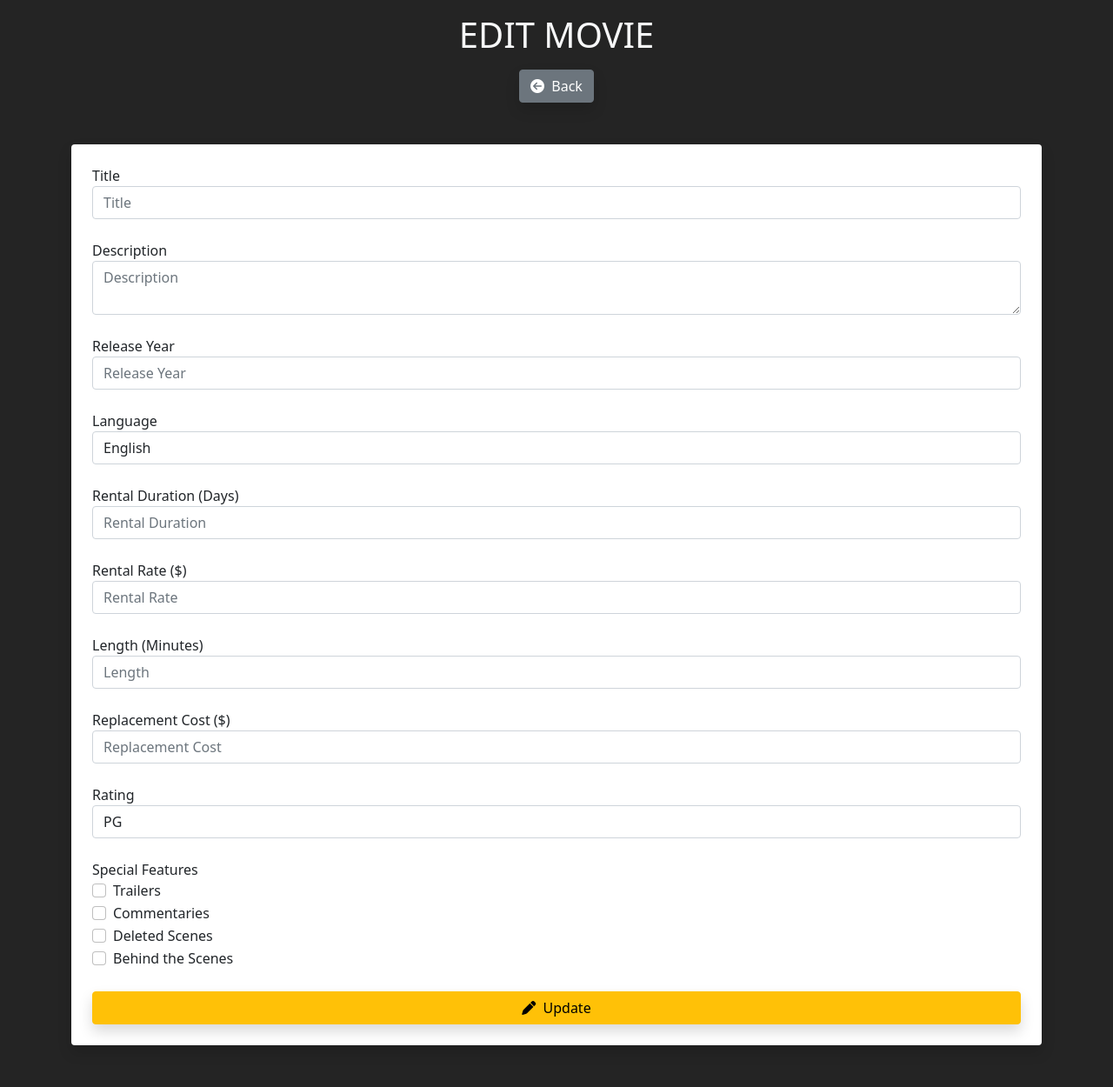
After one commit to auliiaasr/Praktikum11, a PHP site: page /edit.php?id=1 in a window 1280 px wide. The commit adds this page. Shown: the whole page at 87% size. Run offline with PHP 8.4, Linux system fonts and the light colour scheme; data that the repository does not hold is empty; some libraries are stand-ins or nearby versions.

Commit message:
add edit & update view

```diff
--- a/connect.php
+++ b/connect.php
@@ -1,5 +1,5 @@
 <?php
-$server = false;
+$server = true;
 
 if ($server) {
     // SERVER //
--- a/delete.php
+++ b/delete.php
@@ -6,7 +6,7 @@ require_once 'connect.php';
 $id = $_GET['id'];
 
 // query delete
-$query = mysqli_query($conn, "DELETE FROM film WHERE id=$id");
+$query = mysqli_query($conn, "DELETE FROM film WHERE film_id=$id");
 
 // Redirect to index
 header("Location:index.php");
--- /dev/null
+++ b/edit.php
@@ -0,0 +1,223 @@
+<?php
+// require connect database
+require_once 'connect.php';
+
+// edit page
+// query fetch by id
+$id = $_GET['id'];
+$query = mysqli_query($conn, "SELECT * FROM film WHERE film_id=$id");
+// fetch as associative
+$data = mysqli_fetch_object($query);
+
+// alert
+$alert = null;
+$errorTitle = $errorDescription = $errorReleaseYear = $errorLanguageId = $errorRentalDuration = null;
+$errorRentalRate = $errorLength = $errorReplacementCost = $errorRating = $errorSpecialFeatures = null;
+
+// update db
+if (isset($_POST['update'])) {
+    $id = $_POST['id'];
+    $title = $_POST['title'];
+    $description = $_POST['description'];
+    $release_year = $_POST['release_year'];
+    $language_id = $_POST['language_id'];
+    $rental_duration = $_POST['rental_duration'];
+    $rental_rate = $_POST['rental_rate'];
+    $length = $_POST['length'];
+    $replacement_cost = $_POST['replacement_cost'];
+    $rating = $_POST['rating'];
+    $special_features = $_POST['special_features'];
+
+    // validation
+    if (empty($title)) {
+        $alert = "failed";
+        $errorTitle = "*Title cannot be empty!";
+    }
+    if (empty($description)) {
+        $alert = "failed";
+        $errorDescription = "*Description cannot be empty!";
+    }
+    if (empty($release_year)) {
+        $alert = "failed";
+        $errorReleaseYear = "*Release Year cannot be empty!";
+    }
+    if (empty($language_id)) {
+        $alert = "failed";
+        $errorLanguageId = "*Language cannot be empty!";
+    }
+    if (empty($rental_duration)) {
+        $alert = "failed";
+        $errorRentalDuration = "*Rental Duration cannot be empty!";
+    }
+    if (empty($rental_rate)) {
+        $alert = "failed";
+        $errorRentalRate = "*Rental Rate cannot be empty!";
+    }
+    if (empty($length)) {
+        $alert = "failed";
+        $errorLength = "*Length cannot be empty!";
+    }
+    if (empty($replacement_cost)) {
+        $alert = "failed";
+        $errorReplacementCost = "*Replacement Cost cannot be empty!";
+    }
+    if (empty($rating)) {
+        $alert = "failed";
+        $errorRating = "*Rating cannot be empty!";
+    }
+    if (empty($special_features)) {
+        $alert = "failed";
+        $errorSpecialFeatures = "*Special Features cannot be empty!";
+    }
+
+    // change format
+    $release_year = date('Y', strtotime("01-01-" . $release_year));
+    $special_features = implode(",", $special_features);
+
+    // if not empty
+    if (
+        !empty($title) && !empty($description) && !empty($release_year)
+        && !empty($language_id) && !empty($rental_duration) && !empty($rental_rate)
+        && !empty($length) && !empty($replacement_cost)
+        && !empty($rating) && !empty($special_features)
+    ) {
+        // query update
+        $query = mysqli_query($conn, "UPDATE film SET title='$title', description='$description',
+            release_year='$release_year', language_id='$language_id', rental_duration='$rental_duration',
+            rental_rate='$rental_rate', length='$length', replacement_cost'$replacement_cost',
+            rating='$rating', special_features='$special_features' WHERE film_id=$id");
+
+        // change alert
+        $alert = "success";
+    }
+}
+?>
+<!DOCTYPE html>
+<html lang="en">
+
+<head>
+    <meta charset="UTF-8" />
+    <meta http-equiv="X-UA-Compatible" content="IE=edge" />
+    <meta name="viewport" content="width=device-width, initial-scale=1.0" />
+    <title>AULIA SINTA_1122</title>
+
+    <link href="https://cdn.jsdelivr.net/npm/bootstrap@5.1.3/dist/css/bootstrap.min.css" rel="stylesheet" integrity="sha384-1BmE4kWBq78iYhFldvKuhfTAU6auU8tT94WrHftjDbrCEXSU1oBoqyl2QvZ6jIW3" crossorigin="anonymous">
+    <script src="https://kit.fontawesome.com/0d95b64c38.js" crossorigin="anonymous"></script>
+</head>
+
+<body style="background-color: #242424">
+    <!-- Title -->
+    <div class="my-3">
+        <h1 class="text-light text-center">EDIT MOVIE</h1>
+    </div>
+    <div class="mb-5 text-center">
+        <a href="index.php" class="btn btn-secondary shadow" type="button"><i class="fas fa-arrow-circle-left me-1"></i> Back</a>
+    </div>
+    <div class="container">
+        <!-- Content -->
+        <div class="p-4 shadow p-3 mb-5 bg-white rounded">
+            <form action="" method="post" class="col-12">
+                <!-- alert -->
+                <?php if ($alert == "success") : ?>
+                    <div class="alert alert-success" role="alert">Update Data Success! <a href="index.php">Show</a></div>
+                <?php elseif ($alert == "failed") : ?>
+                    <div class="alert alert-danger" role="alert">Update Data Failed!</div>
+                <?php endif; ?>
+
+                <!-- form -->
+                <input type="hidden" name="id" value="<?= $data->film_id; ?>">
+                <div class="form-group">
+                    <label for="">Title</label>
+                    <input type="text" class="form-control" name="title" placeholder="Title" value="<?= $data->title; ?>">
+                    <small class="form-text text-danger"><?= $errorTitle; ?></small>
+                </div><br>
+                <div class="form-group">
+                    <label for="">Description</label>
+                    <textarea class="form-control" name="description" placeholder="Description"><?= $data->description; ?></textarea>
+                    <small class="form-text text-danger"><?= $errorDescription; ?></small>
+                </div><br>
+                <div class="form-group">
+                    <label for="">Release Year</label>
+                    <input type="text" class="form-control" name="release_year" placeholder="Release Year" value="<?= $data->release_year; ?>">
+                    <small class="form-text text-danger"><?= $errorReleaseYear; ?></small>
+                </div><br>
+                <div class="form-group">
+                    <label for="">Language</label>
+                    <select class="form-control" name="language_id">
+                        <option value="1" <?php if ($data->language_id == '1') : ?> selected <?php endif; ?>>English</option>
+                        <option value="2" <?php if ($data->language_id == '2') : ?> selected <?php endif; ?>>Italian</option>
+                        <option value="3" <?php if ($data->language_id == '3') : ?> selected <?php endif; ?>>Japanese</option>
+                        <option value="4" <?php if ($data->language_id == '4') : ?> selected <?php endif; ?>>Mandarin</option>
+                        <option value="5" <?php if ($data->language_id == '5') : ?> selected <?php endif; ?>>French</option>
+                        <option value="6" <?php if ($data->language_id == '6') : ?> selected <?php endif; ?>>German</option>
+                    </select>
+                    <small class="form-text text-danger"><?= $errorLanguageId; ?></small>
+                </div><br>
+                <div class="form-group">
+                    <label for="">Rental Duration (Days)</label>
+                    <input type="number" class="form-control" name="rental_duration" placeholder="Rental Duration" value="<?= $data->rental_duration; ?>">
+                    <small class="form-text text-danger"><?= $errorRentalDuration; ?></small>
+                </div><br>
+                <div class="form-group">
+                    <label for="">Rental Rate ($)</label>
+                    <input type="number" class="form-control" name="rental_rate" placeholder="Rental Rate" step=".01" value="<?= $data->rental_rate; ?>">
+                    <small class="form-text text-danger"><?= $errorRentalRate; ?></small>
+                </div><br>
+                <div class="form-group">
+                    <label for="">Length (Minutes)</label>
+                    <input type="number" class="form-control" name="length" placeholder="Length" value="<?= $data->length; ?>">
+                    <small class="form-text text-danger"><?= $errorLength; ?></small>
+                </div><br>
+                <div class="form-group">
+                    <label for="">Replacement Cost ($)</label>
+                    <input type="number" class="form-control" name="replacement_cost" placeholder="Replacement Cost" step=".01" value="<?= $data->replacement_cost; ?>">
+                    <small class="form-text text-danger"><?= $errorReplacementCost; ?></small>
+                </div><br>
+                <div class="form-group">
+                    <label for="">Rating</label>
+                    <select class="form-control" name="rating">
+                        <option value="PG" <?php if ($data->rating == 'PG') : ?> selected <?php endif; ?>>PG</option>
+                        <option value="PG-13" <?php if ($data->rating == 'PG-13') : ?> selected <?php endif; ?>>PG-13</option>
+                        <option value="NC-17" <?php if ($data->rating == 'NC-17') : ?> selected <?php endif; ?>>NC-17</option>
+                        <option value="G" <?php if ($data->rating == 'G') : ?> selected <?php endif; ?>>G</option>
+                        <option value="R" <?php if ($data->rating == 'R') : ?> selected <?php endif; ?>>R</option>
+                    </select>
+                    <small class="form-text text-danger"><?= $errorRating; ?></small>
+                </div><br>
+                <label for="">Special Features</label>
+                <div class="form-check">
+                    <input class="form-check-input" type="checkbox" name="special_features[]" value="Trailers" id="check0" <?php if (strpos($data->special_features, 'Trailers') !== false) : ?> checked <?php endif; ?>>
+                    <label class="form-check-label" for="check0">
+                        Trailers
+                    </label>
+                </div>
+                <div class="form-check">
+                    <input class="form-check-input" type="checkbox" name="special_features[]" value="Commentaries" id="check1" <?php if (strpos($data->special_features, 'Commentaries') !== false) : ?> checked <?php endif; ?>>
+                    <label class="form-check-label" for="check1">
+                        Commentaries
+                    </label>
+                </div>
+                <div class="form-check">
+                    <input class="form-check-input" type="checkbox" name="special_features[]" value="Deleted Scenes" id="check2" <?php if (strpos($data->special_features, 'Deleted Scenes') !== false) : ?> checked <?php endif; ?>>
+                    <label class="form-check-label" for="check2">
+                        Deleted Scenes
+                    </label>
+                </div>
+                <div class="form-check">
+                    <input class="form-check-input" type="checkbox" name="special_features[]" value="Behind the Scenes" id="check3" <?php if (strpos($data->special_features, 'Behind the Scenes') !== false) : ?> checked <?php endif; ?>>
+                    <label class="form-check-label" for="check3">
+                        Behind the Scenes
+                    </label><br>
+                    <small class="form-text text-danger"><?= $errorSpecialFeatures; ?></small>
+                </div><br>
+                <div class="d-grid gap-2">
+                    <button type="submit" name="update" class="btn btn-warning shadow bg-warning"><i class="fas fa-pen me-1"></i> Update</button>
+                </div>
+            </form>
+        </div>
+    </div>
+    <script src="https://cdn.jsdelivr.net/npm/bootstrap@5.1.3/dist/js/bootstrap.bundle.min.js" integrity="sha384-ka7Sk0Gln4gmtz2MlQnikT1wXgYsOg+OMhuP+IlRH9sENBO0LRn5q+8nbTov4+1p" crossorigin="anonymous"></script>
+    <script src="https://cdnjs.cloudflare.com/ajax/libs/jquery/3.5.1/jquery.min.js" charset="utf-8"></script>
+</body>
+
+</html>
--- a/index.php
+++ b/index.php
@@ -94,11 +94,15 @@
                                 </div>
                                 <!-- Button Edit -->
                                 <div class="col-2">
+                                    <a href="edit.php?id=<?= $row->film_id ?>">
                                         <i class="fas fa-edit fa-lg text-primary mr-1"></i>
+                                    </a>
                                 </div>
                                 <!-- Button Delete -->
                                 <div class="col-2">
+                                    <a href="delete.php?id=<?= $row->film_id ?>">
                                         <i class="fas fa-trash-alt fa-lg text-danger"></i>
+                                    </a>
                                 </div>
                             </div>
                         </div>
```
Also changed, not shown: create.php (+17 -17 lines), filter.php (+10 -0 lines), search.php (+10 -0 lines), sort.php (+12 -2 lines). Lines whose indentation alone changed are shown as unchanged.
